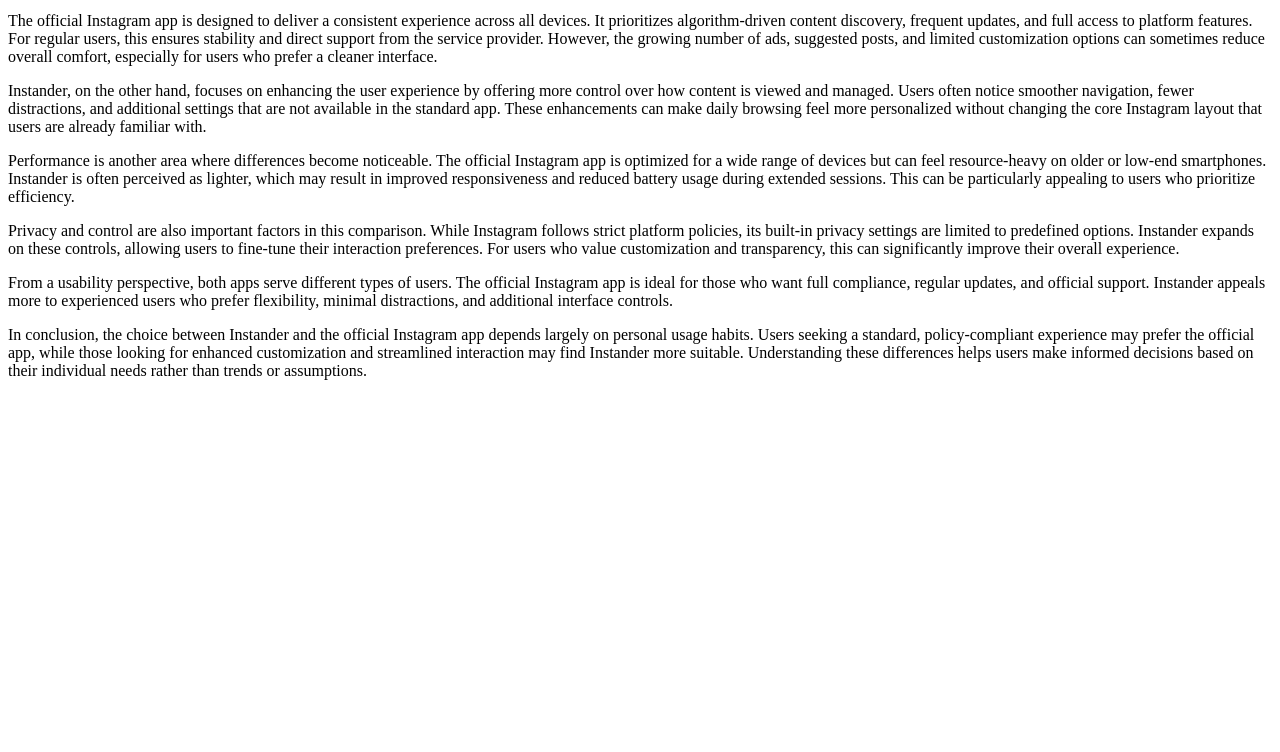
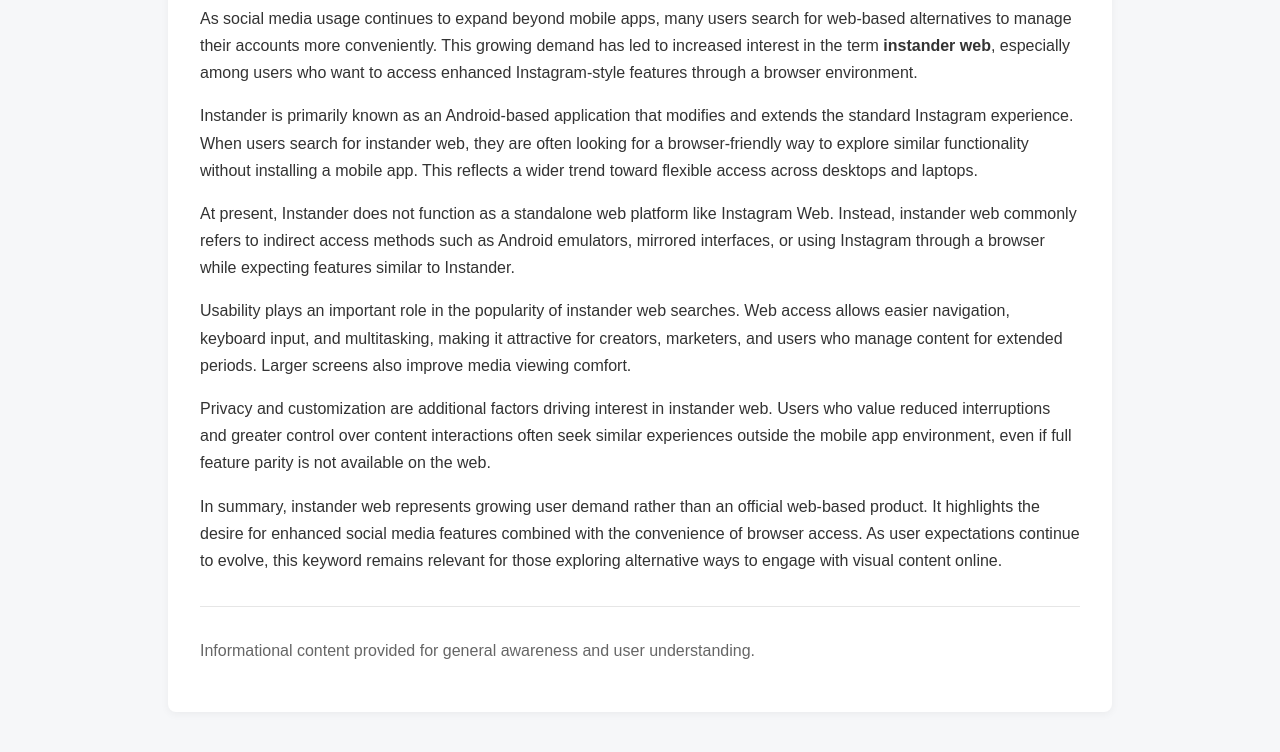
Before and after one commit to husnainseoexpertinoffpage-star/instanderappinfo, a plain HTML site: page index.html in a window 1280 px wide. Shown: the part 138-890 px from the top of the page. Before the commit the page ends 800 px from the top, so only its background shows below. Drawn offline with Linux system fonts and the light colour scheme.

Commit message:
Update index.html

```diff
--- a/index.html
+++ b/index.html
@@ -1,69 +1,94 @@
 <!DOCTYPE html>
 <html lang="en">
 <head>
-    <meta name="google-site-verification" content="P-lC094icCDvXcBEVeSLwZ2ex9csuh-uM3_mbsAdlJc" />
     <meta charset="UTF-8">
     <meta name="viewport" content="width=device-width, initial-scale=1.0">
-    <title>Instander App vs Official Instagram: A User Experience Comparison</title>
-    <meta name="description" content="A detailed and unbiased comparison between the Instander app and the official Instagram app, focusing on user experience, performance, privacy, and usability.">
+    <title>Instander Web – Availability and User Interest</title>
+    <meta name="description" content="Learn what instander web means, why users search for it, and how it relates to browser-based access, usability, and user expectations.">
+
+    <style>
+        body {
+            font-family: Arial, Helvetica, sans-serif;
+            background-color: #f6f7f9;
+            margin: 0;
+            padding: 0;
+            color: #333;
+        }
+        .container {
+            max-width: 880px;
+            margin: 40px auto;
+            background-color: #ffffff;
+            padding: 32px;
+            border-radius: 8px;
+            box-shadow: 0 2px 8px rgba(0,0,0,0.05);
+        }
+        h1 {
+            font-size: 28px;
+            margin-bottom: 20px;
+            color: #222;
+        }
+        p {
+            font-size: 16px;
+            line-height: 1.7;
+            margin-bottom: 16px;
+        }
+        footer {
+            margin-top: 32px;
+            padding-top: 14px;
+            border-top: 1px solid #e6e6e6;
+            font-size: 14px;
+            color: #666;
+        }
+    </style>
 </head>
 <body>
 
-    <h1> <a href="https://instanderaps.com/">Instander App</a> vs Official Instagram: A User Experience Comparison</h1>
+    <div class="container">
+        <h1> <a href="https://instanderaps.com/">Instander Web</a> Understanding Its Availability and User Interest</h1>
 
         <p>
-        The way people use social media has evolved, and so have their expectations from mobile applications.
-        Instagram remains one of the most popular platforms for sharing visual content, but many users now
-        explore alternative clients to improve usability and control. One such option is the Instander app.
-        This article provides a clear and unbiased comparison between Instander and the official Instagram app,
-        focusing purely on user experience.
+            As social media usage continues to expand beyond mobile apps, many users search for web-based
+            alternatives to manage their accounts more conveniently. This growing demand has led to increased
+            interest in the term <strong>instander web</strong>, especially among users who want to access
+            enhanced Instagram-style features through a browser environment.
         </p>
 
         <p>
-        The official Instagram app is designed to deliver a consistent experience across all devices.
-        It prioritizes algorithm-driven content discovery, frequent updates, and full access to platform
-        features. For regular users, this ensures stability and direct support from the service provider.
-        However, the growing number of ads, suggested posts, and limited customization options can sometimes
-        reduce overall comfort, especially for users who prefer a cleaner interface.
+            Instander is primarily known as an Android-based application that modifies and extends the standard
+            Instagram experience. When users search for instander web, they are often looking for a browser-friendly
+            way to explore similar functionality without installing a mobile app. This reflects a wider trend
+            toward flexible access across desktops and laptops.
         </p>
 
         <p>
-        Instander, on the other hand, focuses on enhancing the user experience by offering more control over
-        how content is viewed and managed. Users often notice smoother navigation, fewer distractions, and
-        additional settings that are not available in the standard app. These enhancements can make daily
-        browsing feel more personalized without changing the core Instagram layout that users are already
-        familiar with.
+            At present, Instander does not function as a standalone web platform like Instagram Web. Instead,
+            instander web commonly refers to indirect access methods such as Android emulators, mirrored interfaces,
+            or using Instagram through a browser while expecting features similar to Instander.
         </p>
 
         <p>
-        Performance is another area where differences become noticeable. The official Instagram app is
-        optimized for a wide range of devices but can feel resource-heavy on older or low-end smartphones.
-        Instander is often perceived as lighter, which may result in improved responsiveness and reduced
-        battery usage during extended sessions. This can be particularly appealing to users who prioritize
-        efficiency.
+            Usability plays an important role in the popularity of instander web searches. Web access allows
+            easier navigation, keyboard input, and multitasking, making it attractive for creators, marketers,
+            and users who manage content for extended periods. Larger screens also improve media viewing comfort.
         </p>
 
         <p>
-        Privacy and control are also important factors in this comparison. While Instagram follows strict
-        platform policies, its built-in privacy settings are limited to predefined options. Instander expands
-        on these controls, allowing users to fine-tune their interaction preferences. For users who value
-        customization and transparency, this can significantly improve their overall experience.
+            Privacy and customization are additional factors driving interest in instander web. Users who value
+            reduced interruptions and greater control over content interactions often seek similar experiences
+            outside the mobile app environment, even if full feature parity is not available on the web.
         </p>
 
         <p>
-        From a usability perspective, both apps serve different types of users. The official Instagram app
-        is ideal for those who want full compliance, regular updates, and official support. Instander appeals
-        more to experienced users who prefer flexibility, minimal distractions, and additional interface
-        controls.
+            In summary, instander web represents growing user demand rather than an official web-based product.
+            It highlights the desire for enhanced social media features combined with the convenience of browser
+            access. As user expectations continue to evolve, this keyword remains relevant for those exploring
+            alternative ways to engage with visual content online.
         </p>
 
-    <p>
-        In conclusion, the choice between Instander and the official Instagram app depends largely on
-        personal usage habits. Users seeking a standard, policy-compliant experience may prefer the official
-        app, while those looking for enhanced customization and streamlined interaction may find Instander
-        more suitable. Understanding these differences helps users make informed decisions based on their
-        individual needs rather than trends or assumptions.
-    </p>
+        <footer>
+            <p>Informational content provided for general awareness and user understanding.</p>
+        </footer>
+    </div>
 
 </body>
 </html>
```
Lines whose indentation alone changed are shown as unchanged.
